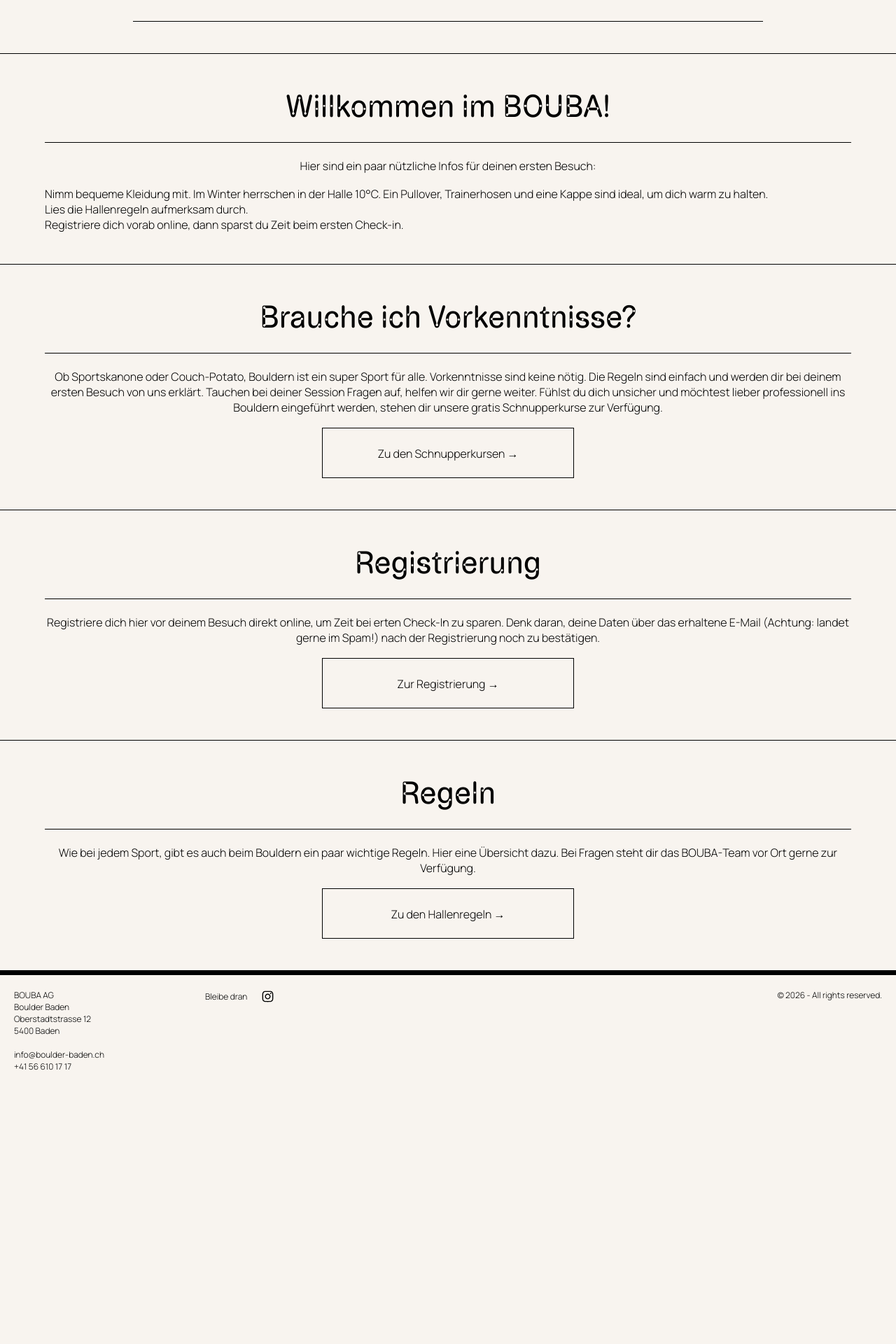
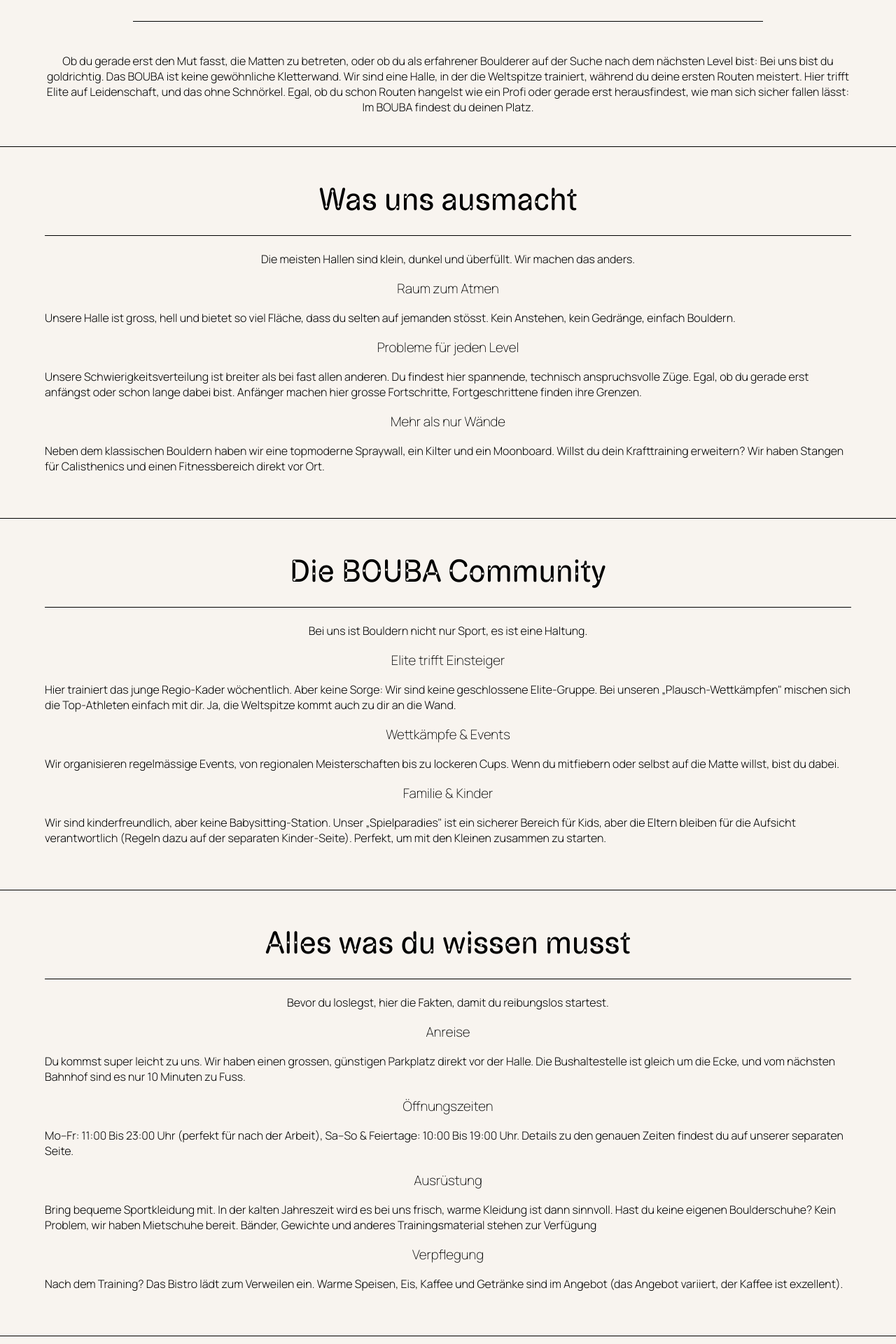
Before and after one commit to escodebar/boulder-baden.ch, a Nuxt app: page /neu-hier in a window 1280 px wide. Shown: the part 220-2140 px from the top of the page at 70% size. Before the commit the page ends 1792 px from the top, so only its background shows below. Built offline with nearby package versions, Linux system fonts and the light colour scheme.

Commit message:
Expand "Neu Hier" adding community and other topics

```diff
--- a/app/pages/neu-hier.vue
+++ b/app/pages/neu-hier.vue
@@ -1,33 +1,128 @@
 <template>
   <h1>Neu Hier?</h1>
 
+  <p>
+    Ob du gerade erst den Mut fasst, die Matten zu betreten, oder ob du als
+    erfahrener Boulderer auf der Suche nach dem nächsten Level bist: Bei uns
+    bist du goldrichtig. Das BOUBA ist keine gewöhnliche Kletterwand. Wir sind
+    eine Halle, in der die Weltspitze trainiert, während du deine ersten Routen
+    meistert. Hier trifft Elite auf Leidenschaft, und das ohne Schnörkel. Egal,
+    ob du schon Routen hangelst wie ein Profi oder gerade erst herausfindest,
+    wie man sich sicher fallen lässt: Im BOUBA findest du deinen Platz.
+  </p>
+
   <section>
-    <h2>Willkommen im BOUBA!</h2>
+    <h2>Was uns ausmacht</h2>
 
-    <p>Hier sind ein paar nützliche Infos für deinen ersten Besuch:</p>
-    <ul>
-      <li>
-        Nimm bequeme Kleidung mit. Im Winter herrschen in der Halle 10°C. Ein
-        Pullover, Trainerhosen und eine Kappe sind ideal, um dich warm zu
-        halten.
-      </li>
-      <li>Lies die Hallenregeln aufmerksam durch.</li>
-      <li>
-        Registriere dich vorab online, dann sparst du Zeit beim ersten Check-in.
-      </li>
-    </ul>
+    <p>
+      Die meisten Hallen sind klein, dunkel und überfüllt. Wir machen das
+      anders.
+    </p>
+
+    <h3>Raum zum Atmen</h3>
+
+    <p>
+      Unsere Halle ist gross, hell und bietet so viel Fläche, dass du selten auf
+      jemanden stösst. Kein Anstehen, kein Gedränge, einfach Bouldern.
+    </p>
+
+    <h3>Probleme für jeden Level</h3>
+
+    <p>
+      Unsere Schwierigkeitsverteilung ist breiter als bei fast allen anderen. Du
+      findest hier spannende, technisch anspruchsvolle Züge. Egal, ob du gerade
+      erst anfängst oder schon lange dabei bist. Anfänger machen hier grosse
+      Fortschritte, Fortgeschrittene finden ihre Grenzen.
+    </p>
+
+    <h3>Mehr als nur Wände</h3>
+
+    <p>
+      Neben dem klassischen Bouldern haben wir eine topmoderne Spraywall, ein
+      Kilter und ein Moonboard. Willst du dein Krafttraining erweitern? Wir
+      haben Stangen für Calisthenics und einen Fitnessbereich direkt vor Ort.
+    </p>
   </section>
 
   <section>
-    <h2>Brauche ich Vorkenntnisse?</h2>
+    <h2>Die BOUBA Community</h2>
 
+    <p>Bei uns ist Bouldern nicht nur Sport, es ist eine Haltung.</p>
+
+    <h3>Elite trifft Einsteiger</h3>
     <p>
-      Ob Sportskanone oder Couch-Potato, Bouldern ist ein super Sport für alle.
-      Vorkenntnisse sind keine nötig. Die Regeln sind einfach und werden dir bei
-      deinem ersten Besuch von uns erklärt. Tauchen bei deiner Session Fragen
-      auf, helfen wir dir gerne weiter. Fühlst du dich unsicher und möchtest
-      lieber professionell ins Bouldern eingeführt werden, stehen dir unsere
-      gratis Schnupperkurse zur Verfügung.
+      Hier trainiert das junge Regio-Kader wöchentlich. Aber keine Sorge: Wir
+      sind keine geschlossene Elite-Gruppe. Bei unseren „Plausch-Wettkämpfen"
+      mischen sich die Top-Athleten einfach mit dir. Ja, die Weltspitze kommt
+      auch zu dir an die Wand.
+    </p>
+
+    <h3>Wettkämpfe & Events</h3>
+    <p>
+      Wir organisieren regelmässige Events, von regionalen Meisterschaften bis
+      zu lockeren Cups. Wenn du mitfiebern oder selbst auf die Matte willst,
+      bist du dabei.
+    </p>
+
+    <h3>Familie & Kinder</h3>
+    <p>
+      Wir sind kinderfreundlich, aber keine Babysitting-Station. Unser
+      „Spielparadies" ist ein sicherer Bereich für Kids, aber die Eltern bleiben
+      für die Aufsicht verantwortlich (Regeln dazu auf der separaten
+      Kinder-Seite). Perfekt, um mit den Kleinen zusammen zu starten.
+    </p>
+  </section>
+
+  <section>
+    <h2>Alles was du wissen musst</h2>
+    <p>Bevor du loslegst, hier die Fakten, damit du reibungslos startest.</p>
+
+    <h3>Anreise</h3>
+    <p>
+      Du kommst super leicht zu uns. Wir haben einen grossen, günstigen
+      Parkplatz direkt vor der Halle. Die Bushaltestelle ist gleich um die Ecke,
+      und vom nächsten Bahnhof sind es nur 10 Minuten zu Fuss.
+    </p>
+
+    <h3>Öffnungszeiten</h3>
+    <p>
+      Mo–Fr: 11:00 Bis 23:00 Uhr (perfekt für nach der Arbeit), Sa–So &
+      Feiertage: 10:00 Bis 19:00 Uhr. Details zu den genauen Zeiten findest du
+      auf unserer separaten Seite.
+    </p>
+
+    <h3>Ausrüstung</h3>
+    <p>
+      Bring bequeme Sportkleidung mit. In der kalten Jahreszeit wird es bei uns
+      frisch, warme Kleidung ist dann sinnvoll. Hast du keine eigenen
+      Boulderschuhe? Kein Problem, wir haben Mietschuhe bereit. Bänder, Gewichte
+      und anderes Trainingsmaterial stehen zur Verfügung
+    </p>
+
+    <h3>Verpflegung</h3>
+    <p>
+      Nach dem Training? Das Bistro lädt zum Verweilen ein. Warme Speisen, Eis,
+      Kaffee und Getränke sind im Angebot (das Angebot variiert, der Kaffee ist
+      exzellent).
+    </p>
+  </section>
+
+  <section>
+    <h2>Dein Start</h2>
+    <p>Du bist neugierig? Dann lass uns nicht lange reden.</p>
+
+    <h3>Keine Vorkenntnisse nötig</h3>
+    <p>
+      Wenn du noch nie gebouldert hast, mach dir keine Sorgen. Unser Personal
+      gibt dir direkt vor Ort eine kurze, verständliche Einweisung in die
+      Grundlagen (Sicheres Fallen, Greifpunkte). Du startest also nie allein.
+    </p>
+
+    <h3>Gratis-Schnupperkurs</h3>
+    <p>
+      Willst du erst mal reinschnuppern? Jeden Donnerstag und Sonntag bieten wir
+      einen kostenlosen Schnupperkurs an. Perfekt, um die Wände, die Regeln und
+      die Community zu testen.
     </p>
 
     <a
@@ -42,7 +137,7 @@
     <h2>Registrierung</h2>
 
     <p>
-      Registriere dich hier vor deinem Besuch direkt online, um Zeit bei erten
+      Registriere dich hier vor deinem Besuch direkt online, um Zeit bei ersten
       Check-In zu sparen. Denk daran, deine Daten über das erhaltene E-Mail
       (Achtung: landet gerne im Spam!) nach der Registrierung noch zu
       bestätigen.
@@ -81,8 +176,7 @@ definePageMeta({
 </script>
 
 <style scoped>
-li {
-  font-size: var(--font-size-text-big);
+h3 + p {
   text-align: left;
 }
 </style>
```
